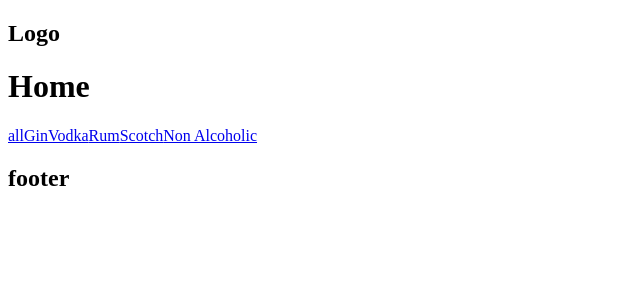
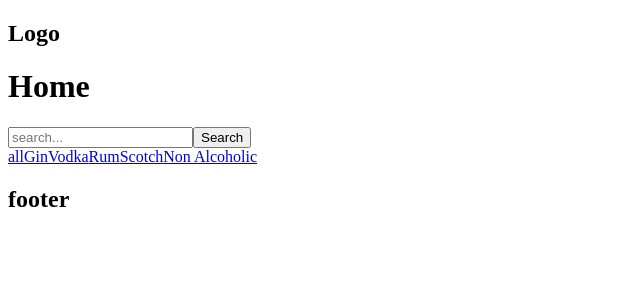
Before and after one commit to samuelaliyari/Project-Cocktail-Api, a React (Vite) app: page / in a window 1280 px wide. Shown: the top 300 px of the page, without its empty margins (0-640 px from the left). Built offline with nearby package versions, Linux system fonts and the light colour scheme.

Commit message:
search added

```diff
--- a/src/App.jsx
+++ b/src/App.jsx
@@ -15,6 +15,7 @@ function App() {
 	// Setter and getter for Data
 	const [data, setData] = useState(allCocktails);
 	console.log(data);
+
 	return (
 		<>
 			<Data.Provider value={{ data, setData }}>
--- a/src/components/Gallery.jsx
+++ b/src/components/Gallery.jsx
@@ -1,12 +1,17 @@
-import { useContext } from "react";
+import { useContext, useEffect, useState } from "react";
 import { Data } from "../data/Data";
 import GalleryItem from "./GalleryItem";
-import { useParams } from "react-router-dom";
+import { useParams, useLocation } from "react-router-dom";
+import SearchBar from "./SearchBar";
 
 const Gallery = () => {
 	const { data, setData } = useContext(Data);
+	const [filterData, setFilterdata] = useState([]);
+	const [allData, setAllData] = useState([]);
 	const category = useParams().category;
-	const allData = data;
+	const location = useLocation();
+	const state = location.state;
+	console.log(state);
 	const Gin = data.filter((cocktail) => {
 		if (
 			cocktail.strIngredient1 === "Gin" ||
@@ -56,72 +61,60 @@ const Gallery = () => {
 			return cocktail;
 		}
 	});
+	useEffect(() => {
+		state === null && category === "alldata"
+			? setAllData(data)
+			: setAllData(state);
+		if (category === "alldata") {
+			setAllData(data);
+			setFilterdata(data);
+		}
+		if (category === "gin") {
+			setAllData(Gin);
+			setFilterdata(Gin);
+		}
+		if (category === "vodka") {
+			setAllData(Vodka);
+			setFilterdata(Vodka);
+		}
+		if (category === "rum") {
+			setAllData(Rum);
+			setFilterdata(Rum);
+		}
+		if (category === "scotch") {
+			setAllData(Scotch);
+			setFilterdata(Scotch);
+		}
+		if (category === "nonalcoholic") {
+			setAllData(NonAlcoholic);
+			setFilterdata(NonAlcoholic);
+		}
+	}, []);
+	const cocktailFilter = (searchInput) => {
+		const filtered = filterData.filter((cocktail) => {
+			return cocktail.strDrink
+				.toLowerCase()
+				.includes(searchInput.toLowerCase());
+		});
 
-	console.log(NonAlcoholic);
+		setAllData(filtered);
+	};
 
 	return (
 		<section>
 			<h1>Gallery</h1>
-			{category === "alldata"
-				? allData.map((cocktail) => (
+			<SearchBar
+				searchFunc={cocktailFilter}
+				btnShow={false}
+			/>
+			{allData.map((cocktail) => (
 				<GalleryItem
 					key={cocktail.idDrink}
 					id={cocktail.idDrink}
 					name={cocktail.strDrink}
 					image={cocktail.strDrinkThumb}
 				/>
-				  ))
-				: null}
-			{category === "gin"
-				? Gin.map((cocktail) => (
-						<GalleryItem
-							key={cocktail.idDrink}
-							id={cocktail.idDrink}
-							name={cocktail.strDrink}
-							image={cocktail.strDrinkThumb}
-						/>
-				  ))
-				: null}
-			{category === "vodka"
-				? Vodka.map((cocktail) => (
-						<GalleryItem
-							key={cocktail.idDrink}
-							id={cocktail.idDrink}
-							name={cocktail.strDrink}
-							image={cocktail.strDrinkThumb}
-						/>
-				  ))
-				: null}
-			{category === "rum"
-				? Rum.map((cocktail) => (
-						<GalleryItem
-							key={cocktail.idDrink}
-							id={cocktail.idDrink}
-							name={cocktail.strDrink}
-							image={cocktail.strDrinkThumb}
-						/>
-				  ))
-				: null}
-			{category === "scotch"
-				? Scotch.map((cocktail) => (
-						<GalleryItem
-							key={cocktail.idDrink}
-							id={cocktail.idDrink}
-							name={cocktail.strDrink}
-							image={cocktail.strDrinkThumb}
-						/>
-				  ))
-				: null}
-			{category === "nonalcoholic"
-				? NonAlcoholic.map((cocktail) => (
-						<GalleryItem
-							key={cocktail.idDrink}
-							id={cocktail.idDrink}
-							name={cocktail.strDrink}
-							image={cocktail.strDrinkThumb}
-						/>
-				  ))
-				: null}
+			))}
 		</section>
 	);
 };
--- /dev/null
+++ b/src/components/SearchBar.jsx
@@ -0,0 +1,43 @@
+import { useState } from "react";
+
+const SearchBar = ({ searchFunc, btnShow }) => {
+	const [searchInput, setSearchInput] = useState("");
+	const handleInput = (e) => {
+		setSearchInput(e.target.value);
+	};
+	const handleInputTwo = (e) => {
+		setSearchInput(e.target.value);
+		searchFunc(e.target.value);
+	};
+	const searchCheck = () => {
+		searchFunc(searchInput);
+	};
+	const bothFunc = () => {
+		searchFunc(searchInput);
+		handleInput();
+	};
+	console.log(searchInput);
+	return (
+		<div>
+			{btnShow ? (
+				<input
+					type='text'
+					placeholder='search...'
+					value={searchInput}
+					onChange={handleInput}
+				/>
+			) : (
+				<input
+					type='text'
+					placeholder='search...'
+					value={searchInput}
+					onChange={handleInputTwo}
+				/>
+			)}
+
+			{btnShow ? <button onClick={searchCheck}>Search</button> : null}
+		</div>
+	);
+};
+
+export default SearchBar;
--- a/src/pages/Home.jsx
+++ b/src/pages/Home.jsx
@@ -1,9 +1,28 @@
-import { Link } from "react-router-dom";
+import { Link, useNavigate } from "react-router-dom";
+import { Data } from "../data/Data";
+import { useContext, useEffect, useState } from "react";
+import SearchBar from "../components/SearchBar";
 
 const Home = () => {
+	const navigate = useNavigate();
+	const { data, setData } = useContext(Data);
+	const [filteredCocktails, setFilteredCocktails] = useState("");
+	const cocktailFilter = (searchInput) => {
+		const filtered = data.filter((cocktail) => {
+			return cocktail.strDrink
+				.toLowerCase()
+				.includes(searchInput.toLowerCase());
+		});
+
+		navigate("/gallery/searchresult", { state: filtered });
+	};
 	return (
 		<main>
 			<h1>Home</h1>
+			<SearchBar
+				searchFunc={cocktailFilter}
+				btnShow={true}
+			/>
 			<Link to={`/gallery/alldata`}>all</Link>
 			<Link to={`/gallery/gin`}>Gin</Link>
 			<Link to={`/gallery/vodka`}>Vodka</Link>
```
Lines whose indentation alone changed are shown as unchanged.
